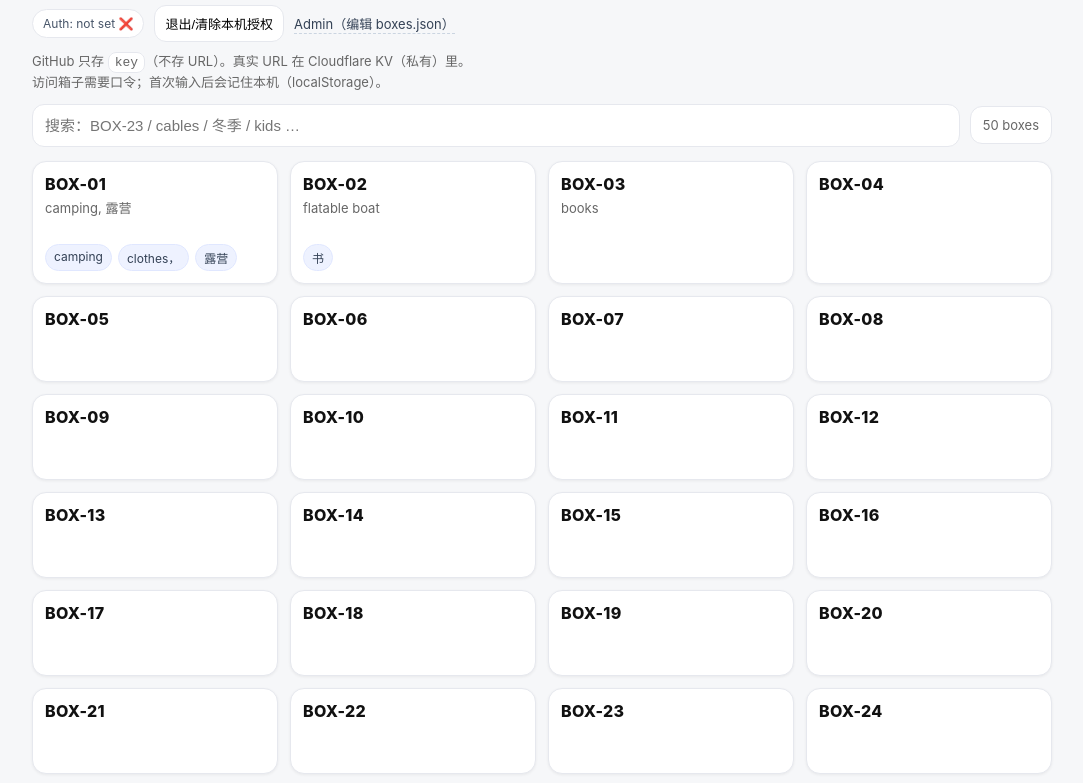
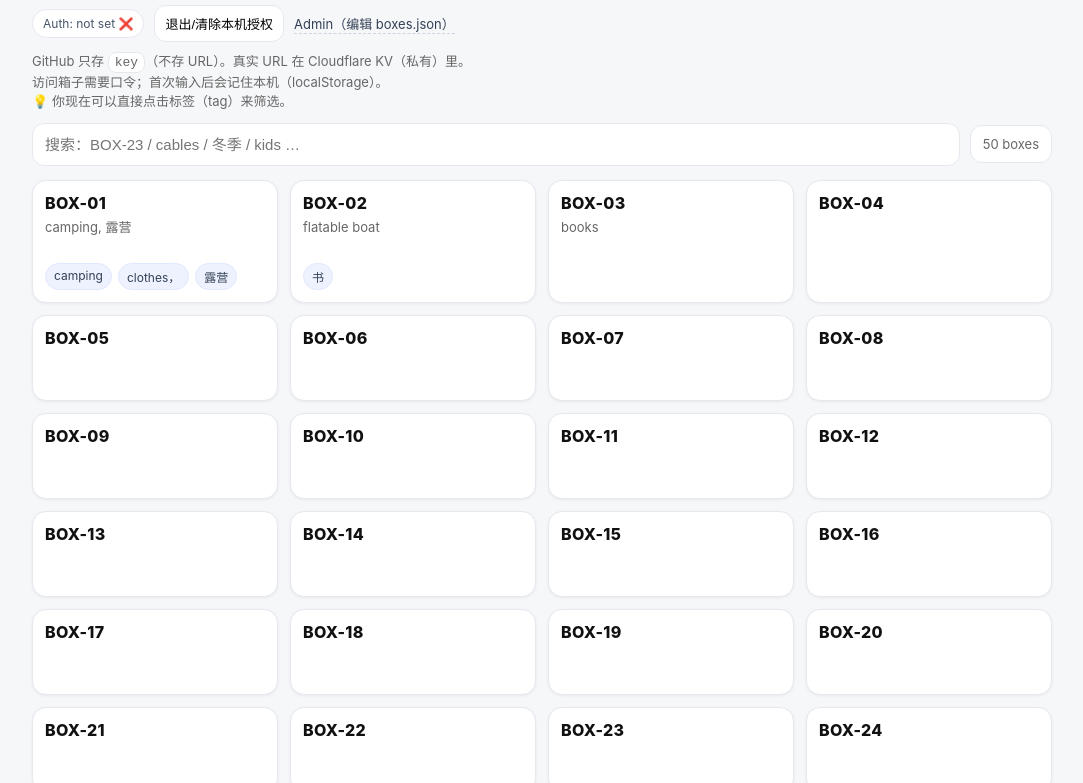
Before and after one commit to zzpy20/boxes, a plain HTML site: page index.html in a window 1280 px wide. Shown: the part 51-834 px from the top of the page, without its empty margins (98-1181 px from the left). Drawn offline with Linux system fonts and the light colour scheme.

Commit message:
Update index.html

```diff
--- a/index.html
+++ b/index.html
@@ -28,6 +28,8 @@
     .note{color:var(--muted);font-size:13px;line-height:1.35;min-height:34px;white-space:pre-wrap;}
     .tags{margin-top:10px;display:flex;flex-wrap:wrap;gap:6px;}
     .tag{font-size:12px;color:#334155;background:#eef2ff;padding:4px 8px;border-radius:999px;border:1px solid #e0e7ff;}
+    /* ⭐ 新增：标签 hover 提示可点击 */
+    .tag:hover{background:#dbeafe;border-color:#93c5fd;}
     .empty{max-width:1020px;margin:18px auto 0;color:var(--muted);font-size:14px;padding:12px 14px;background:#fff;border:1px dashed var(--line);border-radius:12px;display:none;}
     footer{max-width:1020px;margin:18px auto 0;color:var(--muted);font-size:12px;text-align:center;}
     code{background:#fff;padding:2px 6px;border:1px solid var(--line);border-radius:8px;}
@@ -44,7 +46,8 @@
   </div>
   <p class="sub">
     GitHub 只存 <code>key</code>（不存 URL）。真实 URL 在 Cloudflare KV（私有）里。<br>
-    访问箱子需要口令；首次输入后会记住本机（localStorage）。
+    访问箱子需要口令；首次输入后会记住本机（localStorage）。<br>
+    💡 你现在可以直接点击标签（tag）来筛选。
   </p>
   <div class="toolbar">
     <input id="q" type="search" placeholder="搜索：BOX-23 / cables / 冬季 / kids …" autocomplete="off" />
@@ -68,8 +71,13 @@
   });
   setStatus();
 
-  const grid=document.getElementById("grid"),q=document.getElementById("q"),counter=document.getElementById("counter"),empty=document.getElementById("empty");
+  const grid=document.getElementById("grid"),
+        q=document.getElementById("q"),
+        counter=document.getElementById("counter"),
+        empty=document.getElementById("empty");
+
   document.getElementById("stamp").textContent=new Date().toISOString().slice(0,10);
+
   const pad2=n=>String(n).padStart(2,"0");
   const normalize=s=>(s||"").toString().trim().toLowerCase();
   const coerceTags=tags=>{
@@ -78,44 +86,110 @@
     return [];
   };
 
-  function makeCard(box){
-    const a=document.createElement("a"); a.className="card"; a.href=`box-${box.id}/`;
-    const c=document.createElement("div"); c.className="content";
-    const t=document.createElement("div"); t.className="title"; t.textContent=`BOX-${box.id}`;
-    const note=document.createElement("div"); note.className="note"; note.textContent=box.note||"";
-    const tagsWrap=document.createElement("div"); tagsWrap.className="tags";
-    (box.tags||[]).forEach(tag=>{ const s=document.createElement("span"); s.className="tag"; s.textContent=tag; tagsWrap.appendChild(s); });
-    c.appendChild(t); c.appendChild(note); if((box.tags||[]).length) c.appendChild(tagsWrap);
-    a.appendChild(c);
-    a.dataset.search=[`box-${box.id}`,box.id,box.key||"",box.note||"", (box.tags||[]).join(" ")].join(" ").toLowerCase();
-    return a;
-  }
-
   function render(list){
-    grid.innerHTML=""; list.forEach(b=>grid.appendChild(makeCard(b)));
-    counter.textContent=`${list.length} boxes`; empty.style.display=list.length?"none":"block";
+    grid.innerHTML="";
+    list.forEach(b=>grid.appendChild(makeCard(b)));
+    counter.textContent=`${list.length} boxes`;
+    empty.style.display=list.length?"none":"block";
   }
 
   function applyFilter(){
     const term=normalize(q.value);
     const cards=[...grid.querySelectorAll("a.card")];
-    if(!term){ cards.forEach(c=>c.style.display=""); counter.textContent=`${cards.length} boxes`; empty.style.display="none"; return; }
+    if(!term){
+      cards.forEach(c=>c.style.display="");
+      counter.textContent=`${cards.length} boxes`;
+      empty.style.display="none";
+      return;
+    }
     let shown=0;
-    for(const card of cards){ const ok=card.dataset.search.includes(term); card.style.display=ok?"":"none"; if(ok) shown++; }
-    counter.textContent=`${shown} / ${cards.length}`; empty.style.display=shown?"none":"block";
+    for(const card of cards){
+      const ok=card.dataset.search.includes(term);
+      card.style.display=ok?"":"none";
+      if(ok) shown++;
+    }
+    counter.textContent=`${shown} / ${cards.length}`;
+    empty.style.display=shown?"none":"block";
   }
   q.addEventListener("input", applyFilter);
+
+  // ⭐ 关键：标签可点击 → 自动筛选
+  function filterByTag(tag){
+    q.value = tag;
+    applyFilter();
+    q.focus();
+  }
+
+  function makeCard(box){
+    const a=document.createElement("a");
+    a.className="card";
+    a.href=`box-${box.id}/`;
+
+    const c=document.createElement("div");
+    c.className="content";
+
+    const t=document.createElement("div");
+    t.className="title";
+    t.textContent=`BOX-${box.id}`;
+
+    const note=document.createElement("div");
+    note.className="note";
+    note.textContent=box.note||"";
+
+    const tagsWrap=document.createElement("div");
+    tagsWrap.className="tags";
+
+    (box.tags||[]).forEach(tag=>{
+      const s=document.createElement("span");
+      s.className="tag";
+      s.textContent=tag;
+
+      // ⭐ 点击标签：不跳转 box，直接筛选
+      s.style.cursor="pointer";
+      s.title=`筛选标签：${tag}`;
+      s.addEventListener("click",(e)=>{
+        e.preventDefault();
+        e.stopPropagation();
+        filterByTag(tag);
+      });
+
+      tagsWrap.appendChild(s);
+    });
+
+    c.appendChild(t);
+    c.appendChild(note);
+    if((box.tags||[]).length) c.appendChild(tagsWrap);
+    a.appendChild(c);
+
+    // 搜索索引
+    a.dataset.search=[`box-${box.id}`,box.id,box.key||"",box.note||"", (box.tags||[]).join(" ")].join(" ").toLowerCase();
+    return a;
+  }
 
   async function loadBoxes(){
     const res=await fetch("boxes.json",{cache:"no-store"});
     if(!res.ok) throw new Error("boxes.json not found");
     const data=await res.json();
     const boxes=Array.isArray(data.boxes)?data.boxes:[];
-    return boxes.map(r=>({ id:pad2(parseInt(r.id,10)), key:(r.key||"").trim(), note:(r.note||""), tags:coerceTags(r.tags) }))
+    return boxes
+      .map(r=>({
+        id:pad2(parseInt(r.id,10)),
+        key:(r.key||"").trim(),
+        note:(r.note||""),
+        tags:coerceTags(r.tags)
+      }))
       .sort((a,b)=>parseInt(a.id,10)-parseInt(b.id,10));
   }
 
-  (async()=>{ try{ render(await loadBoxes()); } catch(e){ const fb=[]; for(let i=1;i<=50;i++) fb.push({id:pad2(i),key:"",note:"",tags:[]}); render(fb);} })();
+  (async()=>{
+    try{
+      render(await loadBoxes());
+    }catch(e){
+      const fb=[];
+      for(let i=1;i<=50;i++) fb.push({id:pad2(i),key:"",note:"",tags:[]});
+      render(fb);
+    }
+  })();
 </script>
 </body>
 </html>
```
